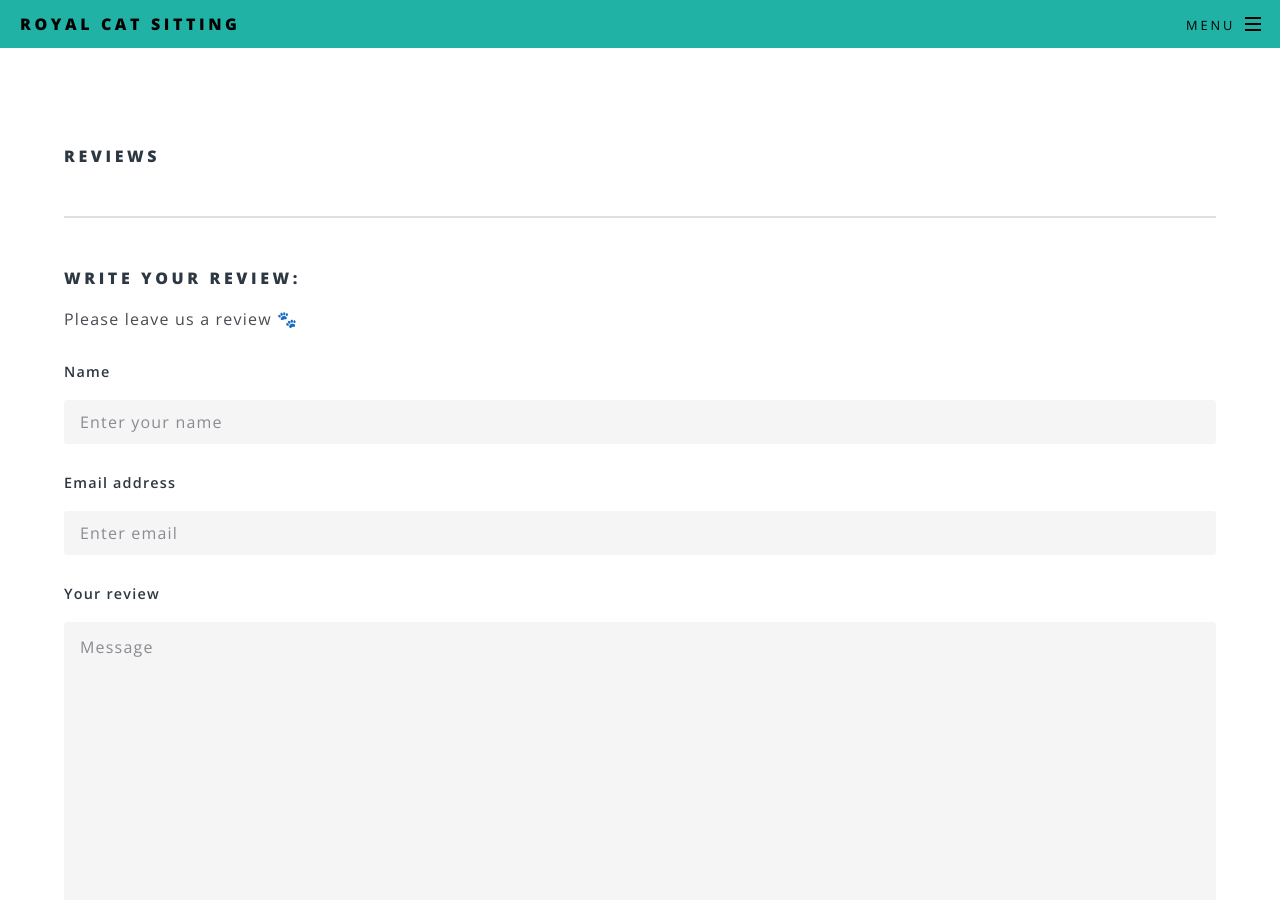
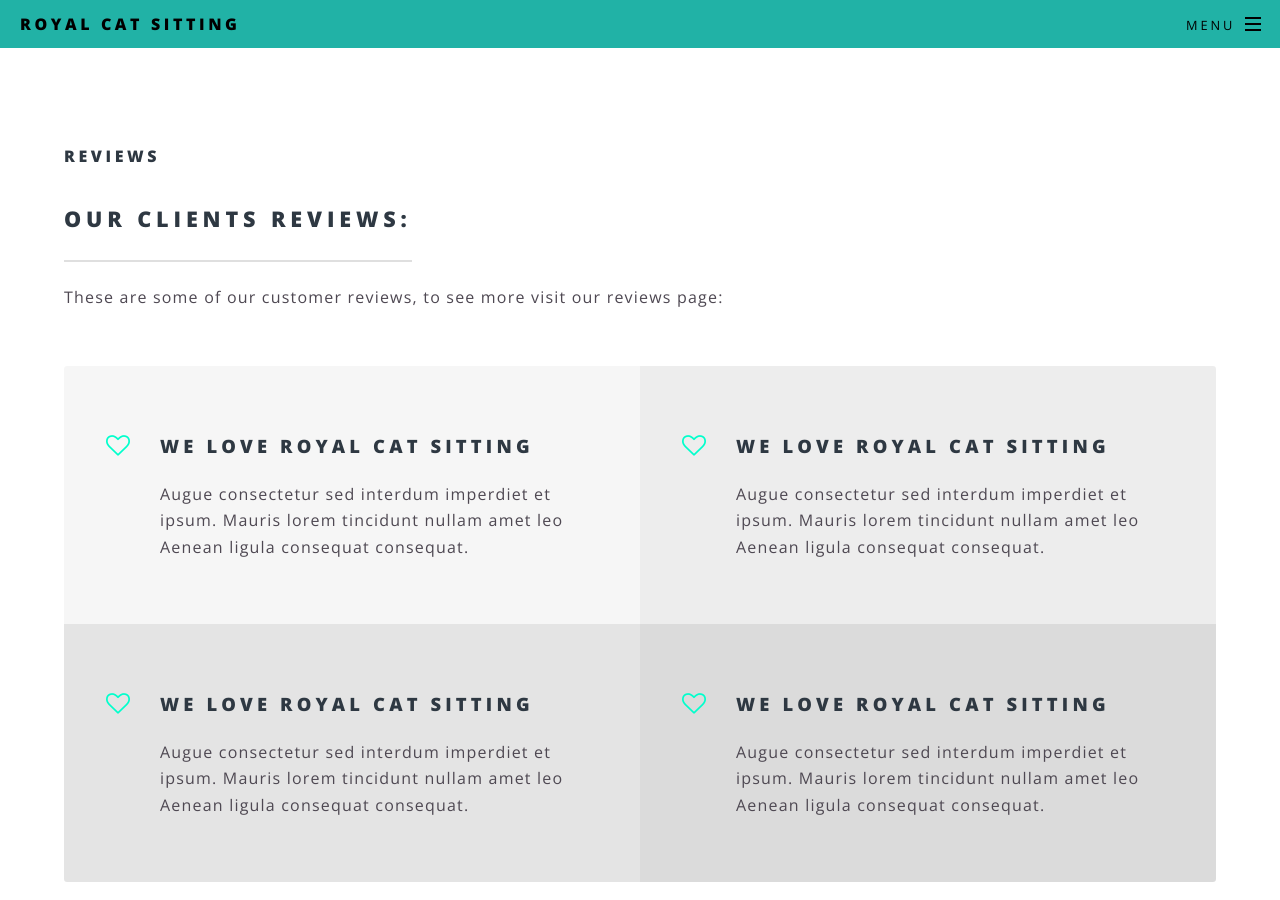
Before and after one commit to royalcatsitting/royalcatsitting.github.io, a Jekyll site: the page built from our_reviews.html, in a window 1280 px wide and 900 px high. Built offline with Jekyll 4.4.1, drawn with Linux system fonts in a browser that asks for light colours.

Commit message:
review test

```diff
--- a/our_reviews.html
+++ b/our_reviews.html
@@ -6,6 +6,32 @@ order: 4
 ---
 	<h4>Reviews</h4>
 	<p>
+
+		<div class="inner">
+							<header class="major">
+								<h2>Our clients reviews:</h2>
+								<p>These are some of our customer reviews, to see more visit our reviews page:</p>
+							</header>
+							<ul class="features">
+								<li class="icon fa-heart-o">
+									<h3>We love Royal Cat sitting</h3>
+									<p>Augue consectetur sed interdum imperdiet et ipsum. Mauris lorem tincidunt nullam amet leo Aenean ligula consequat consequat.</p>
+								</li>
+								<li class="icon fa-heart-o">
+									<h3>We love Royal Cat sitting</h3>
+									<p>Augue consectetur sed interdum imperdiet et ipsum. Mauris lorem tincidunt nullam amet leo Aenean ligula consequat consequat.</p>
+								</li>
+								<li class="icon fa-heart-o">
+									<h3>We love Royal Cat sitting</h3>
+									<p>Augue consectetur sed interdum imperdiet et ipsum. Mauris lorem tincidunt nullam amet leo Aenean ligula consequat consequat.</p>
+								</li>
+								<li class="icon fa-heart-o">
+									<h3>We love Royal Cat sitting</h3>
+									<p>Augue consectetur sed interdum imperdiet et ipsum. Mauris lorem tincidunt nullam amet leo Aenean ligula consequat consequat.</p>
+								</li>
+							</ul>
+						</div>
+
 
   <hr />
 	<h4>Write your review:</h4>
```
